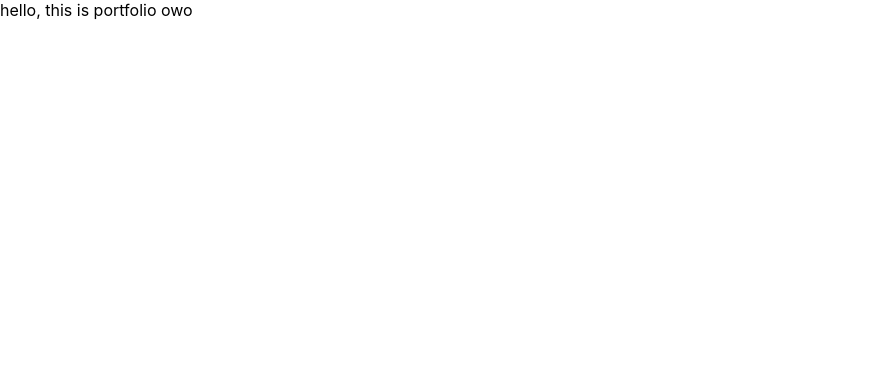
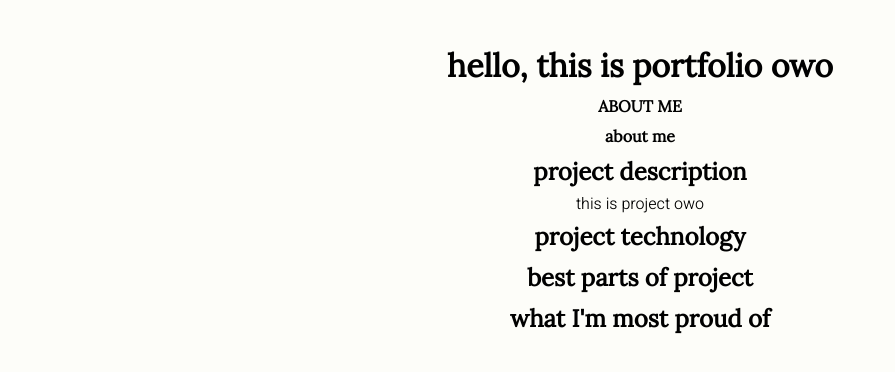
Before and after one commit to kimjudyh/portfolio, a React (Create React App) app: page / in a window 1280 px wide. Shown: the top 372 px of the page, without its empty margins (0-895 px from the left). Built offline with nearby package versions, Linux system fonts and the light colour scheme.

Commit message:
added basic components, fonts and background color

```diff
--- a/public/index.html
+++ b/public/index.html
@@ -7,8 +7,12 @@
     <meta name="theme-color" content="#000000" />
     <meta
       name="description"
-      content="Web site created using create-react-app"
+      content="Portfolio website for Judy Kim"
     />
+    <!-- Google Font -->
+    <link href="https://fonts.googleapis.com/css2?family=Lora&display=swap" rel="stylesheet">
+    <link href="https://fonts.googleapis.com/css2?family=Heebo:wght@300&display=swap" rel="stylesheet">
+    <!-- image -->
     <link rel="apple-touch-icon" href="%PUBLIC_URL%/logo192.png" />
     <!--
       manifest.json provides metadata used when your web app is installed on a
--- a/src/App.js
+++ b/src/App.js
@@ -1,10 +1,16 @@
 import React from 'react';
 import './App.css';
+import About from './components/About';
+import Project from './components/Project';
 
 function App() {
   return (
-    <div>
+    <div className="app">
+      <h1>
       hello, this is portfolio owo
+      </h1>
+      <About />
+      <Project />
     </div>
   );
 }
--- /dev/null
+++ b/src/components/About.js
@@ -0,0 +1,12 @@
+import React from 'react';
+
+const About = () => {
+  return (
+    <div className="about">
+      <h4>ABOUT ME</h4>
+      <h4>about me</h4>
+    </div>
+  )
+}
+
+export default About;
--- /dev/null
+++ b/src/components/Project.js
@@ -0,0 +1,15 @@
+import React from 'react';
+
+const Project = () => {
+  return (
+    <div className="project">
+      <h2>project description</h2>
+      this is project owo
+      <h2>project technology</h2>
+      <h2>best parts of project</h2>
+      <h2>what I'm most proud of</h2>
+    </div>
+  )
+}
+
+export default Project;
--- a/src/index.css
+++ b/src/index.css
@@ -1,13 +1,32 @@
 body {
   margin: 0;
-  font-family: -apple-system, BlinkMacSystemFont, 'Segoe UI', 'Roboto', 'Oxygen',
-    'Ubuntu', 'Cantarell', 'Fira Sans', 'Droid Sans', 'Helvetica Neue',
-    sans-serif;
-  -webkit-font-smoothing: antialiased;
-  -moz-osx-font-smoothing: grayscale;
+  background-color: #fdfdf9;
+  font-family: 'Heebo', sans-serif;
 }
 
-code {
-  font-family: source-code-pro, Menlo, Monaco, Consolas, 'Courier New',
-    monospace;
+h1, h2, h3, h4, h5, h6 {
+  font-family: 'Lora', serif;
+  font-weight: 600;
+  margin: 5px 0;
 }
+
+.app {
+  margin: 40px;
+  display: flex;
+  flex-direction: column;
+  align-items: center;
+  justify-content: center;
+}
+
+.about {
+  display: flex;
+  flex-direction: column;
+  align-items: center;
+}
+
+.project {
+  display: flex;
+  flex-direction: column;
+  align-items: center;
+
+}
```
Also changed, not shown: src/components/Navbar.js (added).
